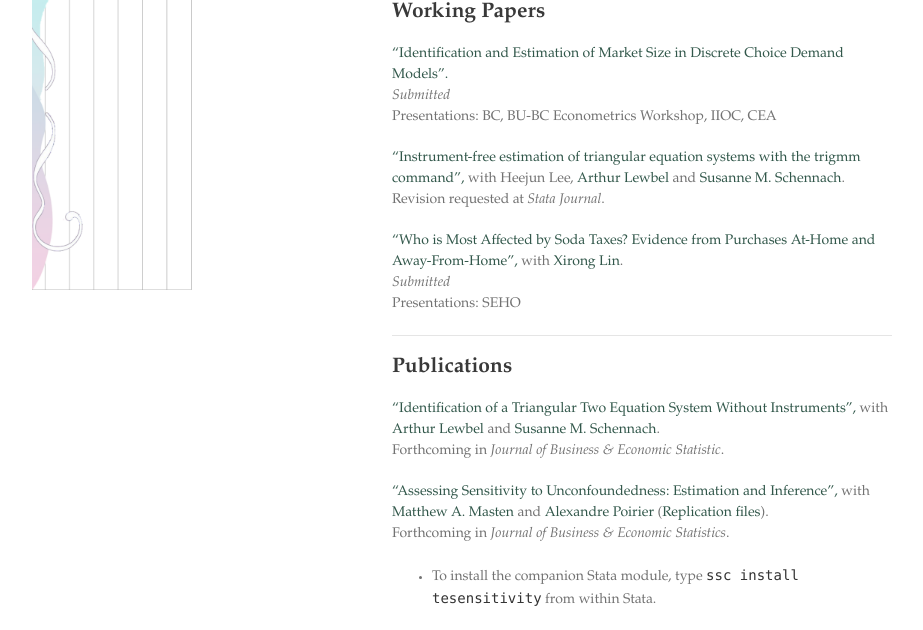
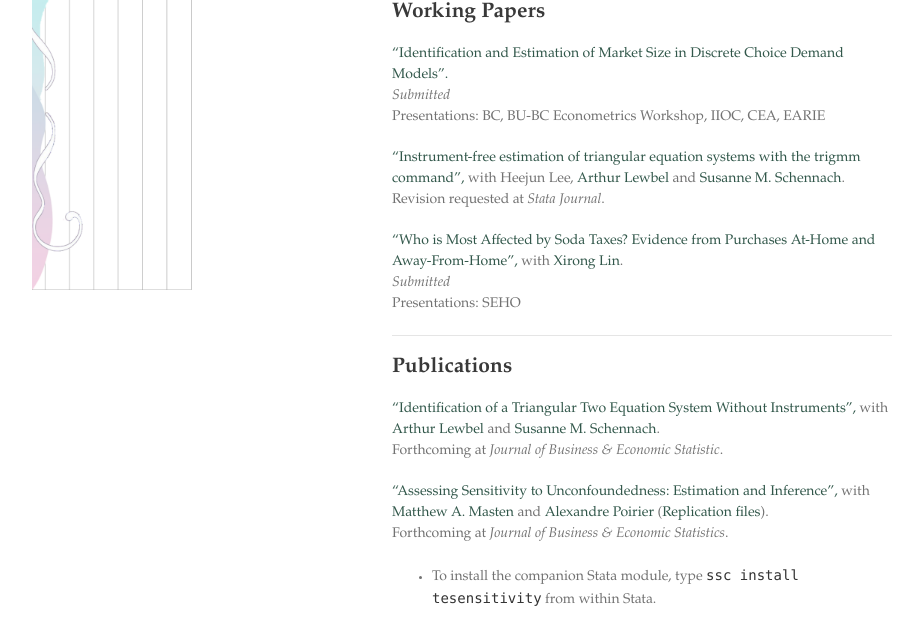
Before and after one commit to zhanglinqi/zhanglinqi.github.io, a Jekyll site: the page built from research.md, in a window 1280 px wide and 1037 px high. Shown: the part 209-839 px from the top of the window, without its empty margins (178-1101 px from the left). Built offline with Jekyll 4.4.1, drawn with Linux system fonts in a browser that asks for light colours; our own code applies the rules of GitHub Pages for plain Markdown files.

Commit message:
update cv

```diff
--- a/research.md
+++ b/research.md
@@ -7,7 +7,7 @@ layout: research
 
 ["Identification and Estimation of Market Size in Discrete Choice Demand Models".](https://zhanglinqi.github.io/assets/pdf/restart-measurement_error_mkt_v20.pdf)
 *Submitted*
-Presentations: BC, BU-BC Econometrics Workshop, IIOC, CEA
+Presentations: BC, BU-BC Econometrics Workshop, IIOC, CEA, EARIE
 
 ["Instrument-free estimation of triangular equation systems with the trigmm command",](https://drive.google.com/file/d/1ssduVrNYEQ9bbyhdq8nTTbKCnfGndskI/view) with Heejun Lee, [Arthur Lewbel](https://sites.google.com/bc.edu/arthur-lewbel) and [Susanne M. Schennach](https://sites.google.com/a/brown.edu/smschenn/).
 Revision requested at *Stata Journal*.
@@ -21,10 +21,10 @@ Presentations: SEHO
 ## Publications
 
 ["Identification of a Triangular Two Equation System Without Instruments",](https://drive.google.com/file/d/1XRAr9GDSg4ErfNVKHLHHbVtAsoKILQBI/view) with [Arthur Lewbel](https://sites.google.com/bc.edu/arthur-lewbel) and [Susanne M. Schennach](https://sites.google.com/a/brown.edu/smschenn/).
-Forthcoming in *Journal of Business & Economic Statistic*.
+Forthcoming at *Journal of Business & Economic Statistic*.
 
 ["Assessing Sensitivity to Unconfoundedness: Estimation and Inference",](https://arxiv.org/abs/2012.15716) with [Matthew A. Masten](https://mattmasten.github.io) and [Alexandre Poirier](https://sites.google.com/site/alexpoirierecon/) ([Replication files](https://dl.dropboxusercontent.com/s/rj6nxlh6howhzvg/Replication%20Code.zip?dl=0)).
-Forthcoming in *Journal of Business & Economic Statistics*.
+Forthcoming at *Journal of Business & Economic Statistics*.
 
 *   To install the companion Stata module, type `ssc install tesensitivity` from within Stata.
 
```
Also changed, not shown: 1 other file.
